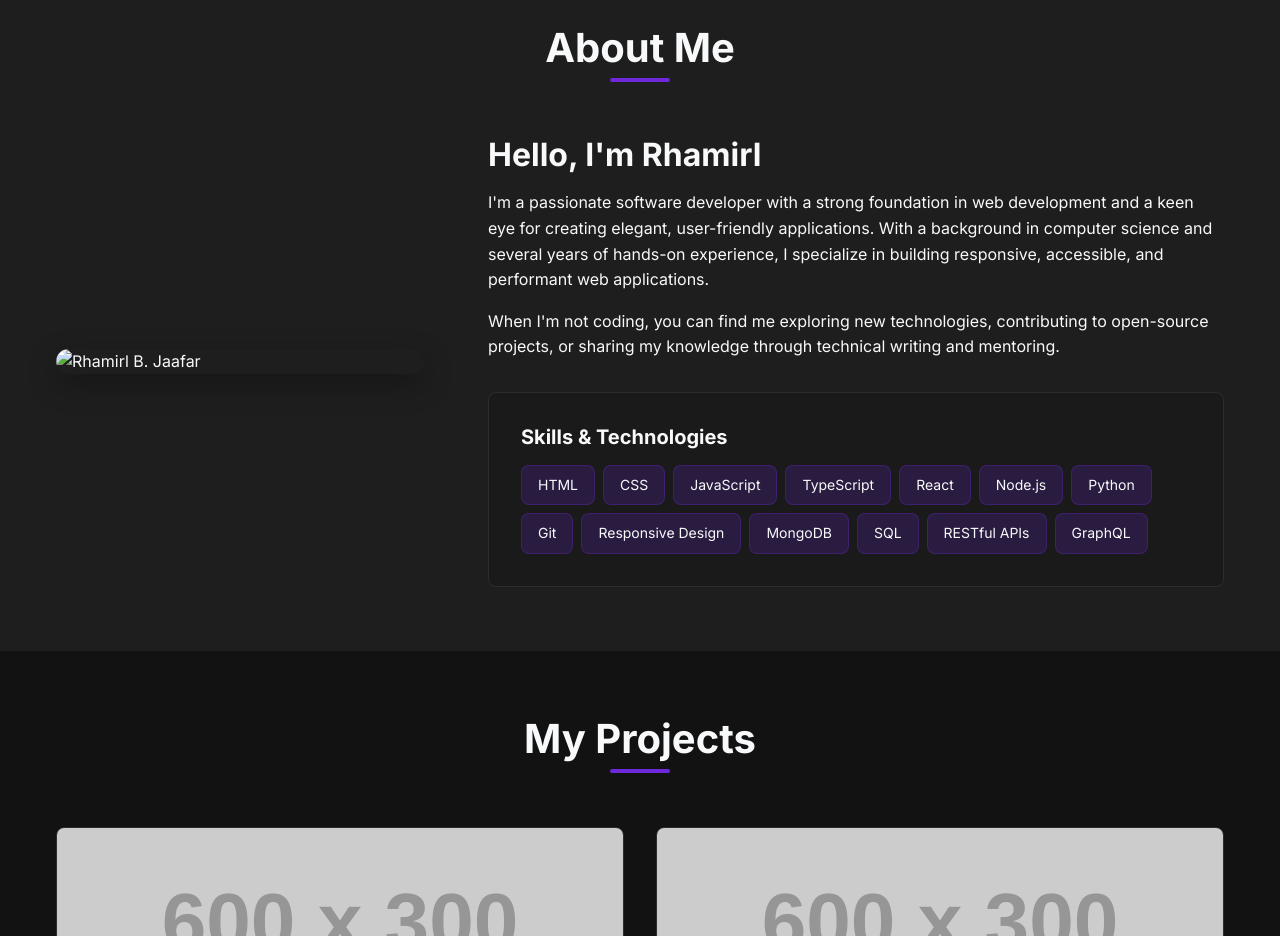
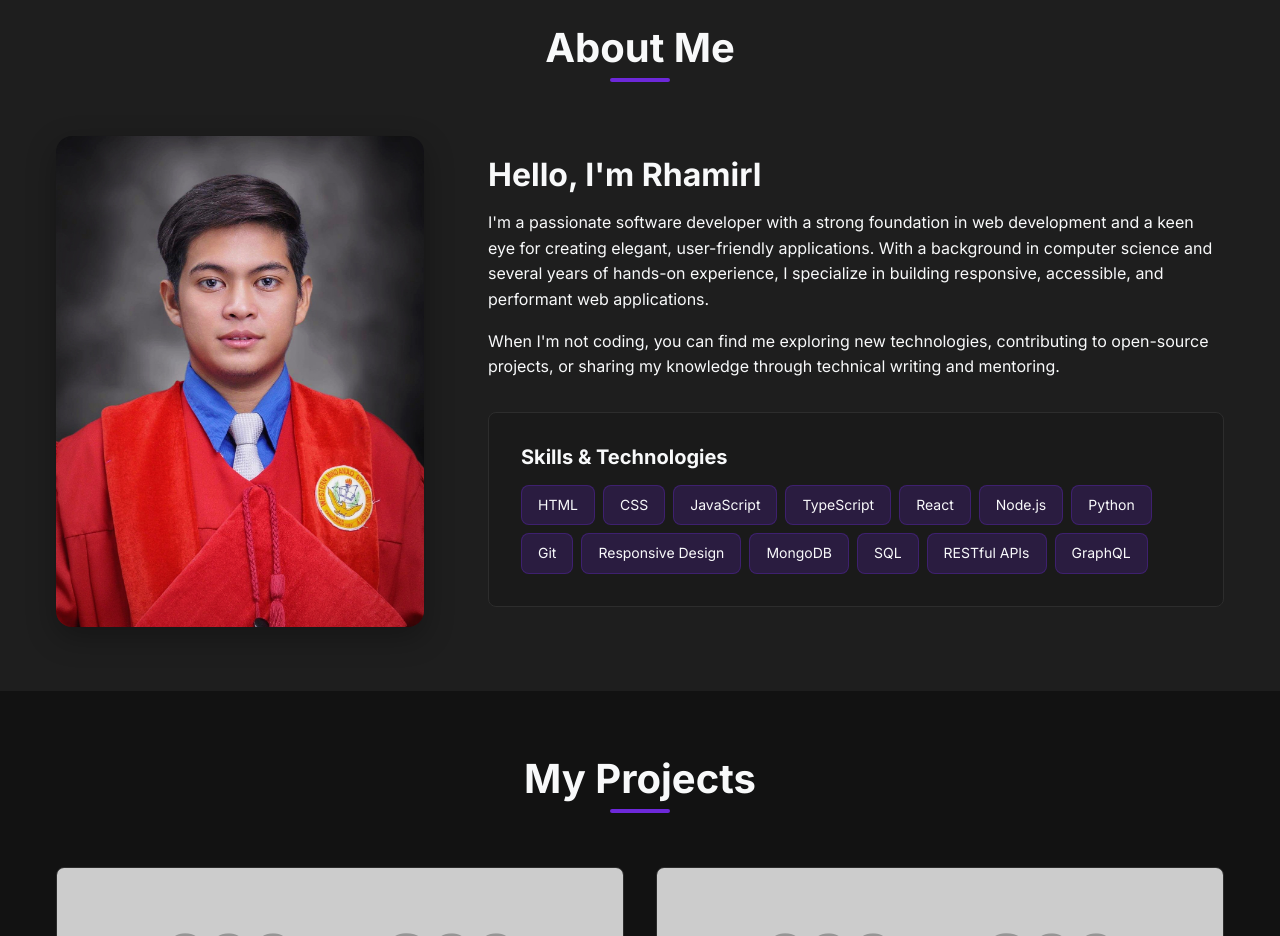
Before and after one commit to rhamirlj/dev, a plain HTML site: page index.html in a window 1280 px wide. Shown: the part 840-1776 px from the top of the page. Drawn offline with Linux system fonts and the light colour scheme; placeholder pictures from the web are drawn by us.

Commit message:
change src image

```diff
--- a/index.html
+++ b/index.html
@@ -68,7 +68,7 @@
 
         <div class="about-content">
           <div class="about-image reveal">
-            <img src="grad-rhamirlj.jpg" alt="Rhamirl B. Jaafar" />
+            <img src="assets/img/grad-rhamirlj.jpg" alt="Rhamirl B. Jaafar" />
           </div>
 
           <div class="about-text reveal">
```
